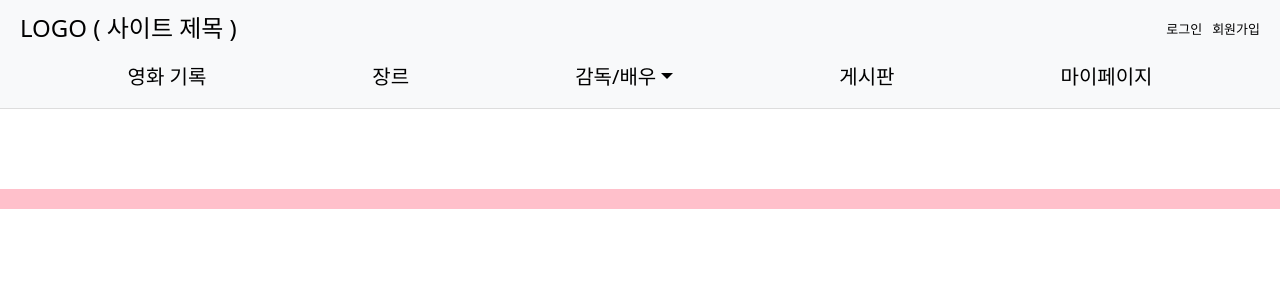
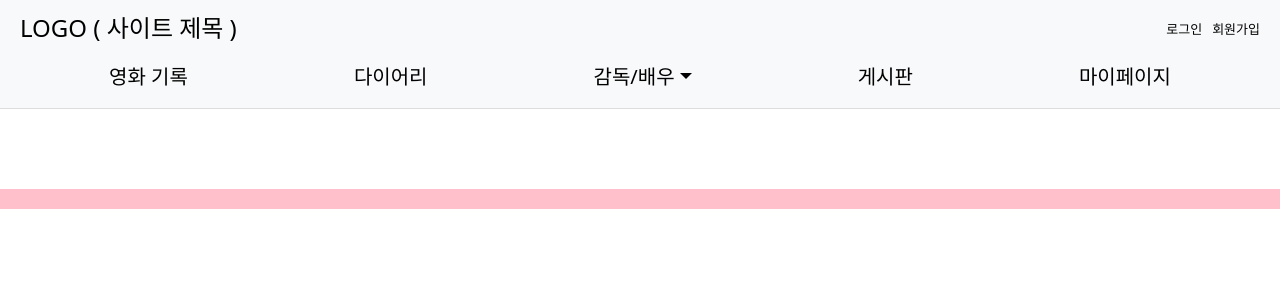
Before and after one commit to ICT-4-A/Frontend, a React (Create React App) app: page /Diary in a window 1280 px wide. Shown: the top 300 px of the page. Built offline with nearby package versions, Linux system fonts and the light colour scheme.

Commit message:
feat#37 : 네브바 수정하기

```diff
--- a/src/components/Navbar.tsx
+++ b/src/components/Navbar.tsx
@@ -1,15 +1,30 @@
 // comp/Navbar.tsx
-import React from 'react';
-import { Link } from 'react-router-dom';
+import React from "react";
+import { Link } from "react-router-dom";
 
 const Navbar: React.FC = () => {
   return (
-    <nav className="navbar navbar-expand-lg navbar-light bg-light" style={{ padding: '0 0 8px 0' }}>
-      <div className="container-fluid" style={{ paddingLeft: 0, paddingRight: 0 }}>
-        <div className="collapse navbar-collapse justify-content-center" id="navbarScroll">
+    <nav
+      className="navbar navbar-expand-lg navbar-light bg-light"
+      style={{ padding: "0 0 8px 0" }}
+    >
+      <div
+        className="container-fluid"
+        style={{ paddingLeft: 0, paddingRight: 0 }}
+      >
+        <div
+          className="collapse navbar-collapse justify-content-center"
+          id="navbarScroll"
+        >
           <ul
             className="navbar-nav mx-auto my-2 my-lg-0 navbar-nav-scroll"
-            style={{ maxHeight: '100px' , display:'flex', justifyContent:'center', gap:'150px', fontSize:'20px'}}
+            style={{
+              maxHeight: "100px",
+              display: "flex",
+              justifyContent: "center",
+              gap: "150px",
+              fontSize: "20px",
+            }}
           >
             <li className="nav-item">
               <Link className="nav-link" to="/MovieLog">
@@ -18,8 +33,8 @@ const Navbar: React.FC = () => {
             </li>
 
             <li className="nav-item">
-              <Link className="nav-link" to="/genre">
-                장르
+              <Link className="nav-link" to="/Diary">
+                다이어리
               </Link>
             </li>
 
@@ -34,7 +49,10 @@ const Navbar: React.FC = () => {
               >
                 감독/배우
               </a>
-              <ul className="dropdown-menu" aria-labelledby="navbarScrollingDropdown">
+              <ul
+                className="dropdown-menu"
+                aria-labelledby="navbarScrollingDropdown"
+              >
                 <li>
                   <Link className="dropdown-item" to="/director">
                     감독별 영화 기록
--- /dev/null
+++ b/src/contents/Diary/Diary.tsx
@@ -0,0 +1,7 @@
+import React from "react";
+
+const Diary: React.FC = () => {
+  return <div></div>;
+};
+
+export default Diary;
--- a/src/router/AppRoutes.tsx
+++ b/src/router/AppRoutes.tsx
@@ -21,10 +21,9 @@ import ToAdminForm from "../contents/Mypage/ToAdminForm";
 import ToAdminDetail from "../contents/Mypage/ToAdminDetail";
 import Login from "../contents/Login/Login";
 import SignUp from "../contents/SignUp/SignUp";
+import Diary from "../contents/Diary/Diary";
 
 const AppRoutes: React.FC = () => {
-
-
   const routeList = [
     { path: "/", element: <MovieLog /> },
     { path: "/movielog", element: <MovieLog /> },
@@ -34,7 +33,7 @@ const AppRoutes: React.FC = () => {
     { path: "/movielog/detail3", element: <MovieDetail3 /> },
     { path: "/movielog/detail4", element: <MovieDetail4 /> },
 
-    { path: "/genre", element: <GenreFilter /> },
+    { path: "/Diary", element: <Diary /> },
     { path: "/actor", element: <ActorFilter /> },
     { path: "/director", element: <DirecetorFilter /> },
 
```
Also changed, not shown: src/contents/Diary/Diary.css (added).
